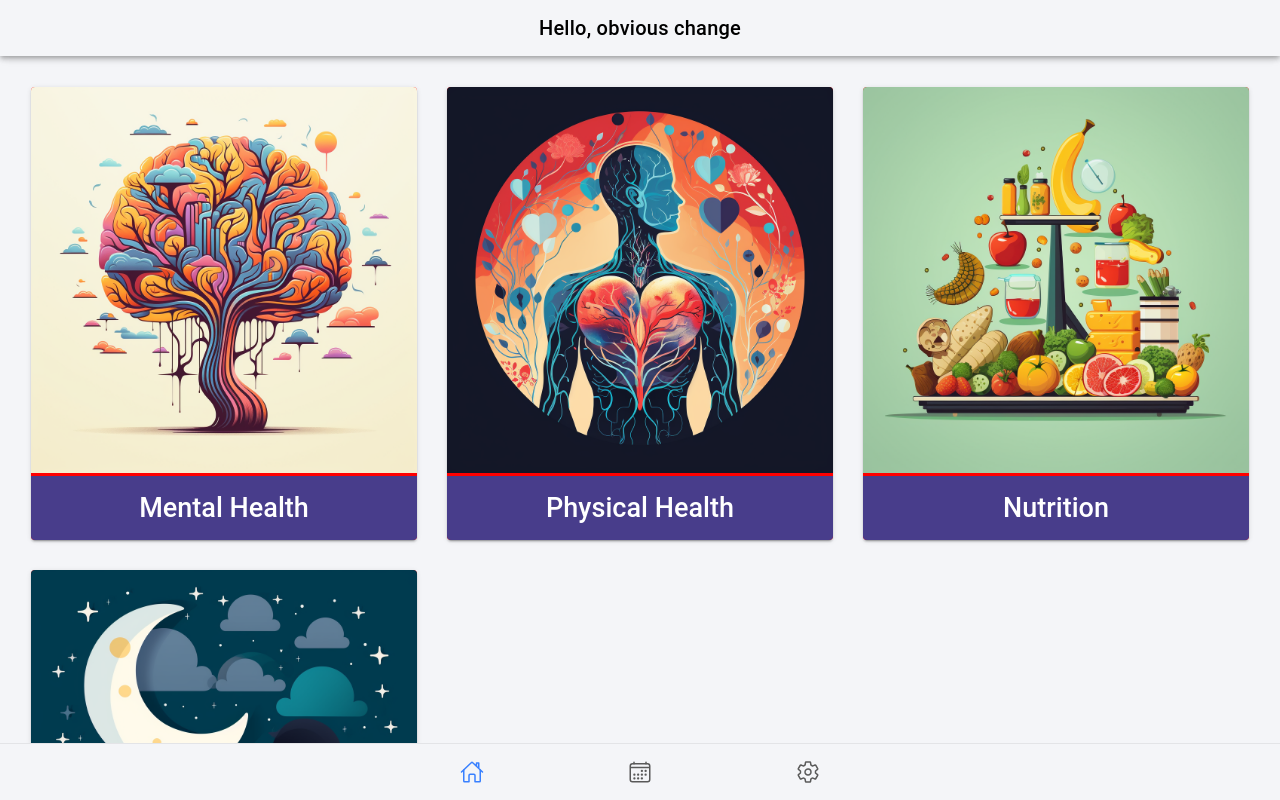
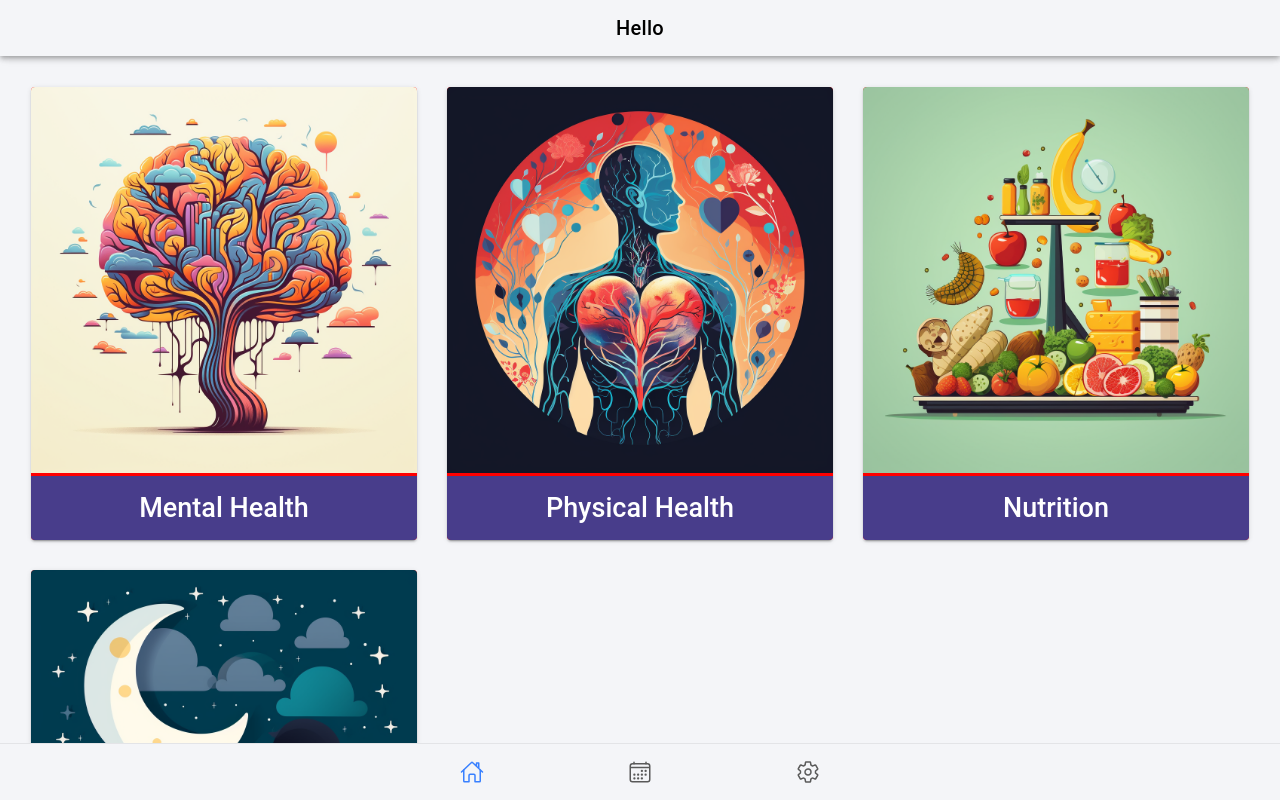
Before and after one commit to Healthy-Habits-project/healthyWatch, a React (Vite) app: page /tab1 in a window 1280 px wide. Built offline with nearby package versions, Linux system fonts and the light colour scheme.

Commit message:
Name works

```diff
--- a/src/App.tsx
+++ b/src/App.tsx
@@ -41,12 +41,14 @@ import './theme/variables.css';
 
 import { ThemeProvider } from './components/ThemeContext';
 import { CheckboxProvider } from './contexts/CheckboxContext';
+import { UserContextProvider } from './contexts/UserContext'; // Import UserContextProvider
 setupIonicReact();
 
 const App: React.FC = () => (
   <ThemeProvider>
     <CheckboxProvider>
       <GlobalCountsProvider>
+        <UserContextProvider> {/* Wrap the entire app with UserContextProvider */}
           <IonApp>
             <IonReactRouter>
               <IonTabs>
@@ -82,6 +84,7 @@ const App: React.FC = () => (
               </IonTabs>
             </IonReactRouter>
           </IonApp>
+        </UserContextProvider>
       </GlobalCountsProvider>
     </CheckboxProvider>
   </ThemeProvider>
--- /dev/null
+++ b/src/contexts/UserContext.tsx
@@ -0,0 +1,31 @@
+import React, { createContext, useContext, useState, ReactNode } from 'react';
+
+type UserContextType = {
+  userName: string;
+  setUserName: (name: string) => void;
+};
+
+const UserContext = createContext<UserContextType | undefined>(undefined);
+
+type UserContextProviderProps = {
+  children: ReactNode;
+};
+
+export const UserContextProvider: React.FC<UserContextProviderProps> = ({ children }) => {
+  const [userName, setUserName] = useState('');
+
+  const contextValue: UserContextType = {
+    userName,
+    setUserName,
+  };
+
+  return <UserContext.Provider value={contextValue}>{children}</UserContext.Provider>;
+};
+
+export const useUser = (): UserContextType => {
+  const context = useContext(UserContext);
+  if (!context) {
+    throw new Error('useUser must be used within a UserContextProvider');
+  }
+  return context;
+};
--- a/src/pages/Tab1.tsx
+++ b/src/pages/Tab1.tsx
@@ -1,3 +1,4 @@
+// Tab1.tsx
 import React from 'react';
 import {
   IonCard,
@@ -18,14 +19,16 @@ import { getColorBasedOnCount } from './functions';
 
 import './Tab1.css';
 import { useGlobalCounts } from '../contexts/GlobalCountsContext';
+import { useUser } from '../contexts/UserContext'; // Import useUser hook
 
 const Tab1: React.FC = () => {
   const { mentalHealthCheckedCount } = useGlobalCounts();
   const { physicalHealthCheckedCount } = useGlobalCounts();
   const { nutritionCheckedCount } = useGlobalCounts();
   const { sleepCheckedCount } = useGlobalCounts();
+  const { userName } = useUser(); // Destructure the context object
 
-  {/* TODO: Replace hard-coded values with values calculated from the GlobalCountsContext, somehow. */}
+  // TODO: Replace hard-coded values with values calculated from the GlobalCountsContext, somehow.
   const totalPhysicalCheckboxes = 6;
   const totalMentalCheckboxes = 8;
   const totalNutritionCheckboxes = 4;
@@ -40,7 +43,7 @@ const Tab1: React.FC = () => {
     <IonPage>
       <IonHeader translucent={true}>
         <IonToolbar>
-          <IonTitle className = "ion-text-center">Hello, obvious change</IonTitle>
+          <IonTitle className="ion-text-center">{`Hello${userName}`}</IonTitle>
         </IonToolbar>
       </IonHeader>
       <IonContent fullscreen={true} className="ion-padding">
@@ -52,7 +55,7 @@ const Tab1: React.FC = () => {
 
         <IonGrid>
           <IonRow>
-            <IonCol size="6" size-sm="4" style={{}}>
+            <IonCol size="6" size-sm="4">
               <IonRouterLink routerLink="/mentalhealthpage">
                 <IonCard style={{ backgroundColor: mentalColor }}>
                   <img alt="MentalHealth" src="/MentalHealthCard.png" />
@@ -63,7 +66,7 @@ const Tab1: React.FC = () => {
               </IonRouterLink>
             </IonCol>
 
-            <IonCol size="6" size-sm="4" style={{}}>
+            <IonCol size="6" size-sm="4">
               <IonRouterLink routerLink="/physicalhealthpage">
                 <IonCard style={{ backgroundColor: physicalColor }}>
                   <img alt="PhysicalHealth" src="/PhysicalHealthCard.png" height="" />
@@ -74,7 +77,7 @@ const Tab1: React.FC = () => {
               </IonRouterLink>
             </IonCol>
 
-            <IonCol size="6" size-sm="4" style={{}}>
+            <IonCol size="6" size-sm="4">
               <IonRouterLink routerLink="/nutritionpage">
                 <IonCard style={{ backgroundColor: nutritionColor }}>
                   <img alt="Nutrition" src="/NutritionCard.png" />
@@ -85,7 +88,7 @@ const Tab1: React.FC = () => {
               </IonRouterLink>
             </IonCol>
 
-            <IonCol size="6" size-sm="4" style={{}}>
+            <IonCol size="6" size-sm="4">
               <IonRouterLink routerLink="/sleeppage">
                 <IonCard style={{ backgroundColor: sleepColor }}>
                   <img alt="SleepHabits" src="/SleepCard.png" />
--- a/src/pages/Tab3.tsx
+++ b/src/pages/Tab3.tsx
@@ -1,4 +1,3 @@
-// Tab3.tsx
 import React, { useState } from 'react';
 import {
   IonButton,
@@ -17,12 +16,15 @@ import {
   IonToolbar,
 } from '@ionic/react';
 import './Tab3.css';
+import { useUser } from '../contexts/UserContext'; // Import useUser hook
 
 const Tab3: React.FC = () => {
   const [name, setName] = useState('');
+  const { userName, setUserName } = useUser(); // Destructure the context object
 
   const handleSave = () => {
     console.log('LOG: Saving app data, set name to:', name);
+    setUserName(", " + name); // Update user name in the context
   };
 
   const handleThemeChange = (selectedTheme: string) => {
```
Lines whose indentation alone changed are shown as unchanged.
